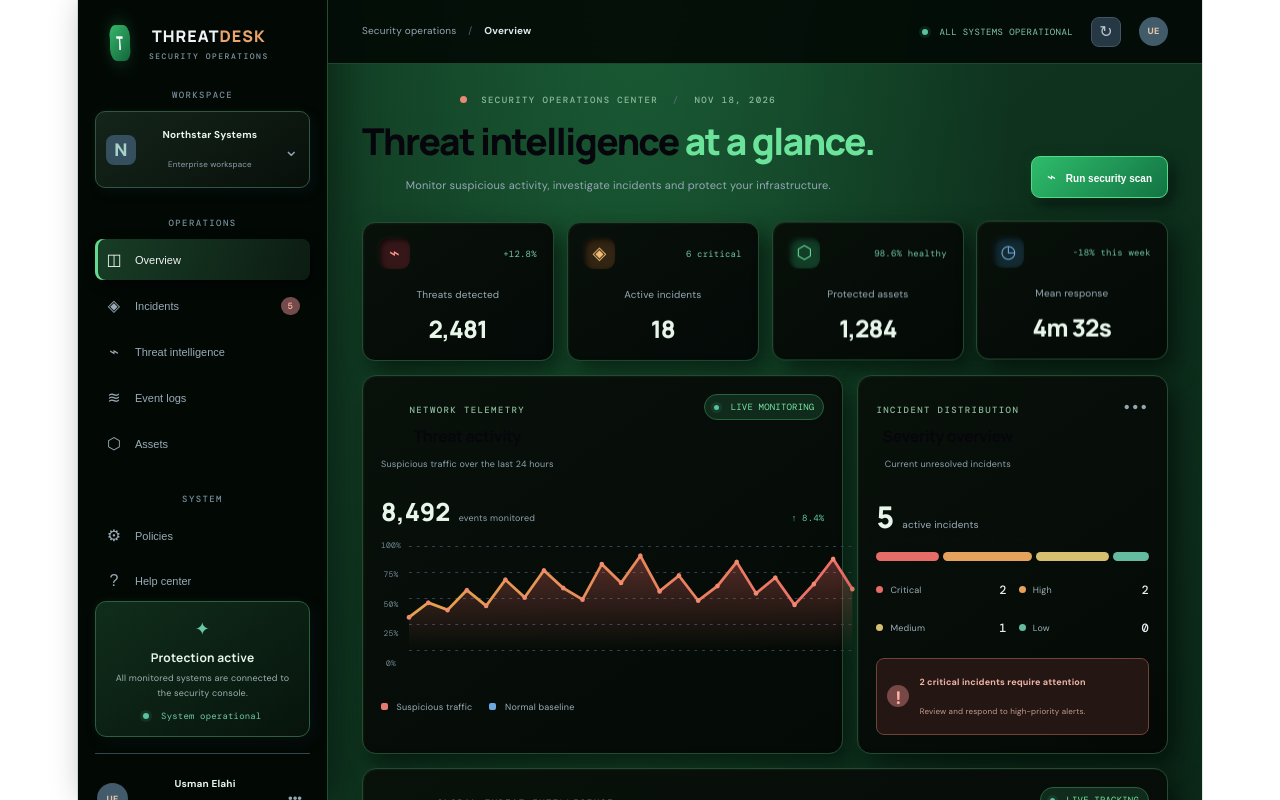
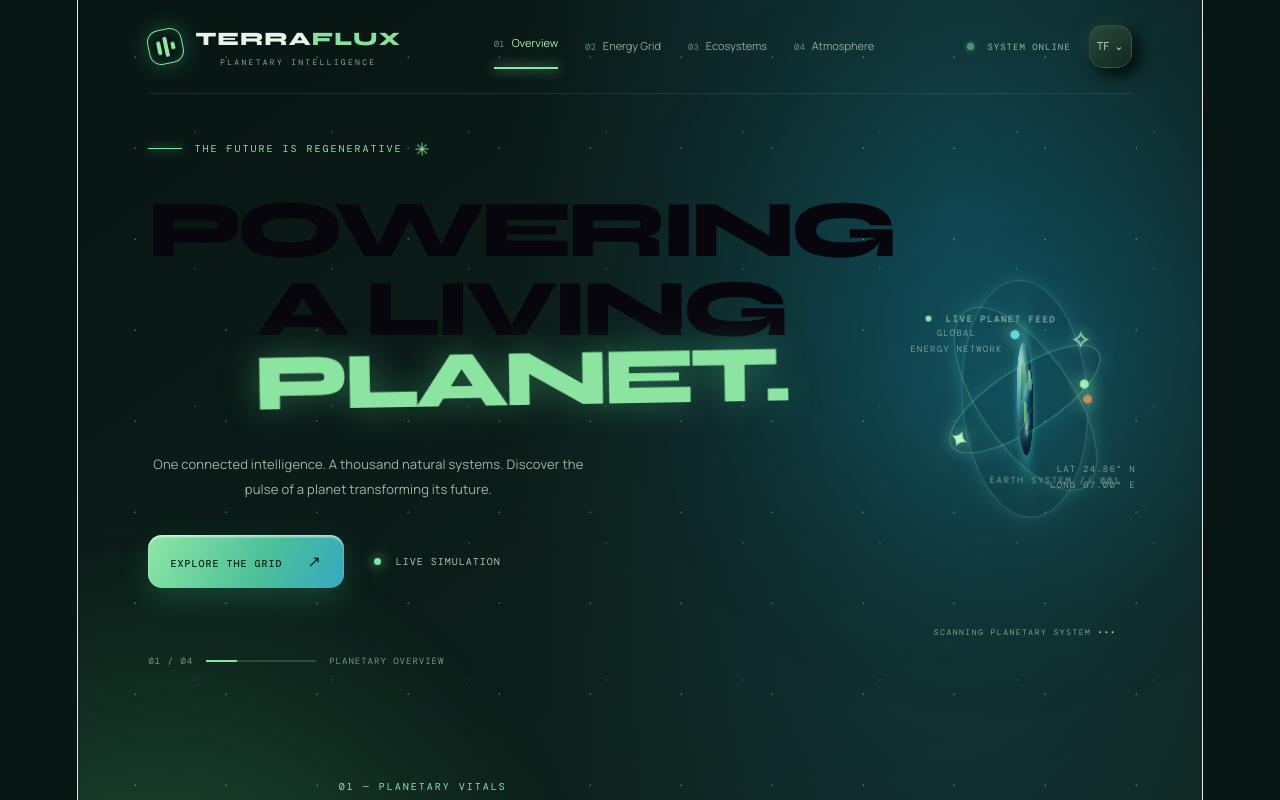
Before and after one commit to CodeWithUsmanOfficial25/React.js-in-30-Days, a React (Vite) app: page / in a window 1280 px wide. Shown: the top 800 px of the page. Built offline with nearby package versions, Linux system fonts and the light colour scheme.

Commit message:
feat(day27): integrate animated Terraflux experience

```diff
--- a/src/App.jsx
+++ b/src/App.jsx
@@ -1,5 +1,5 @@
-import Day26 from "./days/Day26.jsx";
+import Day27 from "./days/Day27";
 
 export default function App() {
-  return <Day26 />;
+  return <Day27 />;
 }
```
